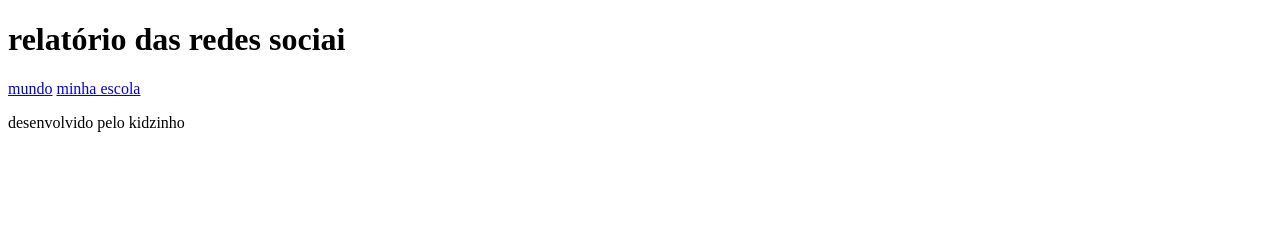
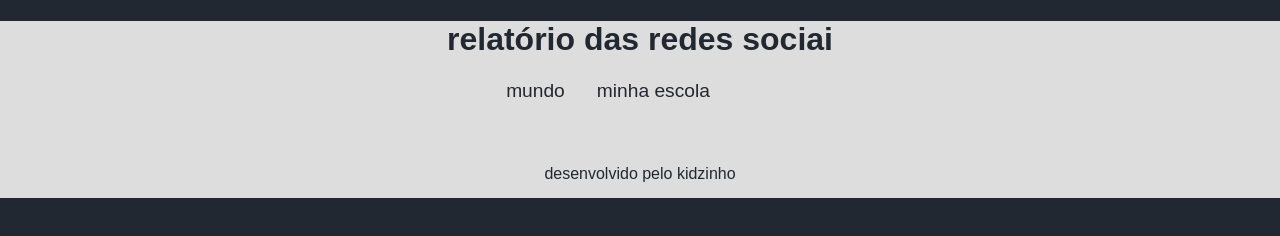
Before and after one commit to ithalo213/projeto-grafico, a plain HTML site: page index.html in a window 1280 px wide. Drawn offline with Linux system fonts and the light colour scheme.

Commit message:
Add files via upload

```diff
--- a/style.css
+++ b/style.css
@@ -1,5 +1,58 @@
 @import url('https://fonts.googleapis.com/css2?family=Heebo:wght@100..900&display=swap');
 
 :root{
+    --bg-color: #222831;
+    --primary-color: #dddddd;
+    --secundary-color: #F05454;
+    --font: "nunito Sans", sans-serif;
 
     }
+    body{
+        background-color: var(--bg-color);
+        color: var(--primary-color);
+        font-family: var(--font);
+        height: 100vh;
+        margin: 0;
+ }
+ h1{
+    font-size: 2rem;
+    color: var(--bg-color);
+    font-weight: 700;
+
+ }
+ header {
+    background-color: var(--primary-color);
+    text-align: center;
+    padding: lpx;
+ }
+
+
+  nav{
+    display: flex;
+    justify-content: center;
+    font-weight: 400;
+    margin: 0rem 2rem 1rem 0rem;
+  }
+
+   nav a {
+    text-decoration: none;
+    color: var(--bg-color);
+    margin: 0rem 2rem 1rem 0rem;
+    font-size: 1.2rem;
+}
+nav a:hover {
+    text-decoration: underline;
+    transform: scale(0.90);
+    transition:  transform 0.1s;
+
+}
+ footer{
+    display: flex;
+    align-items: center;
+    justify-content: center;
+    background-color: var(--primary-color);
+    color: var(--bg-color);
+    width: 100%;
+    height: 3rem;
+    margin-top: 2rem;
+ }
```
